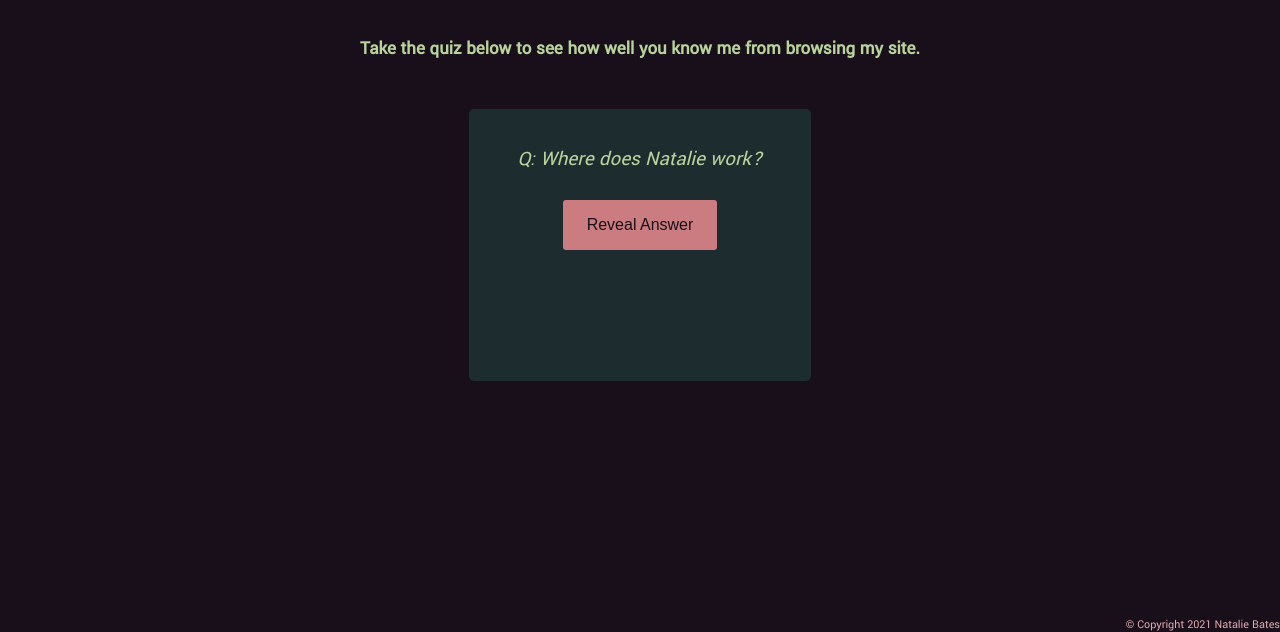
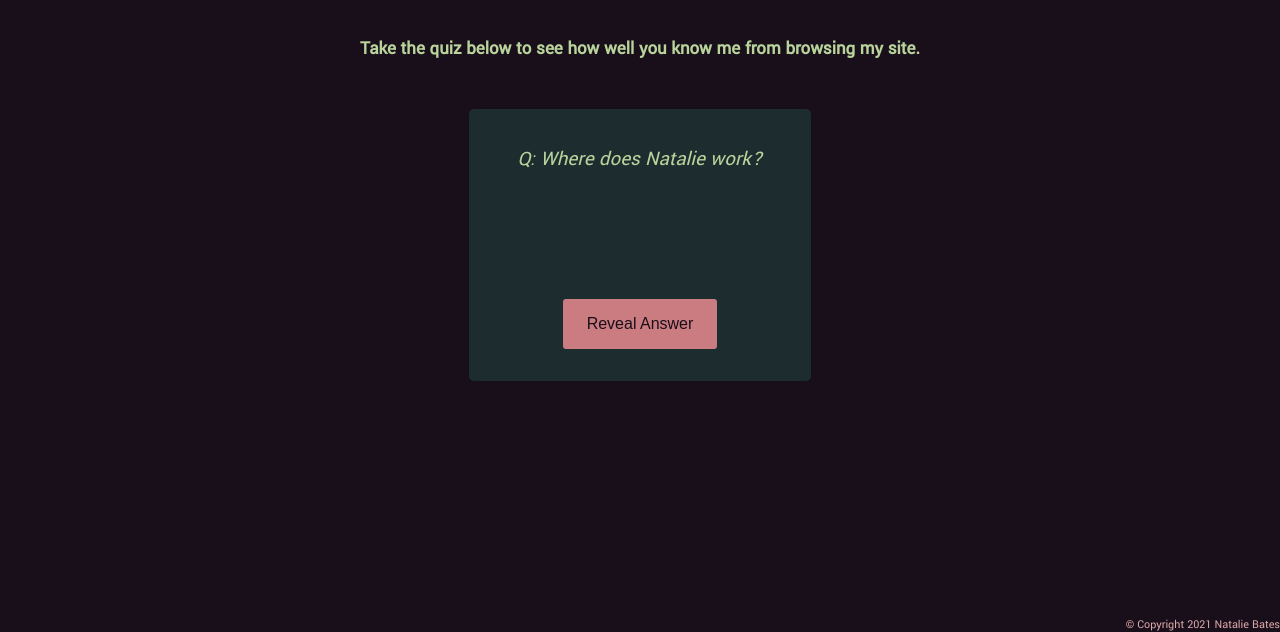
Before and after one commit to nataliebates/cs601-term-project, a plain HTML site: page quiz.html in a window 1280 px wide. Both pictures are taken after a click on the button "Start Quiz". Shown: the part 168-800 px from the top of the page. Drawn offline with Linux system fonts and the light colour scheme.

Commit message:
another attempt at repositioning quiz button

```diff
--- a/css/style.css
+++ b/css/style.css
@@ -339,10 +339,18 @@ textarea {
   margin-right: auto;
   margin-top: 3rem;
   display: none;
+
+  justify-content: space-between;
+  flex-direction: column;
 }
 
 #quiz-question {
   font-style: italic;
+}
+
+#quiz-button-container {
+  justify-content: flex-end;
+  display: flex;
 }
 
 /* Adjustments for small screen sizes */
--- a/js/quiz.js
+++ b/js/quiz.js
@@ -16,7 +16,7 @@ async function getQuizData() {
       quizData = data.quiz;
 
       startButton.style.display = "none";
-      quizCard.style.display = "block";
+      quizCard.style.display = "flex";
       displayNextQuestion();
     })
     .catch(error => {
--- a/quiz.html
+++ b/quiz.html
@@ -31,8 +31,11 @@
       <div id="quiz-card" class="card">
         <h4 id="quiz-question">Question</h4>
         <h4 id="quiz-answer">Answer</h4>
-        <button id="quiz-reveal" class="button">Reveal Answer</button>
-        <button id="next-question" class="button">Next Question</button>
+        <div id="quiz-button-container">
+          <button id="quiz-reveal" class="button">Reveal Answer</button>
+          <button id="next-question" class="button">Next Question</button>
+        </div>
+
       </div>
       <noscript>
         <p><i>JavaScript must be enabled in order to display the quiz properly, sorry!</i></p>
```
